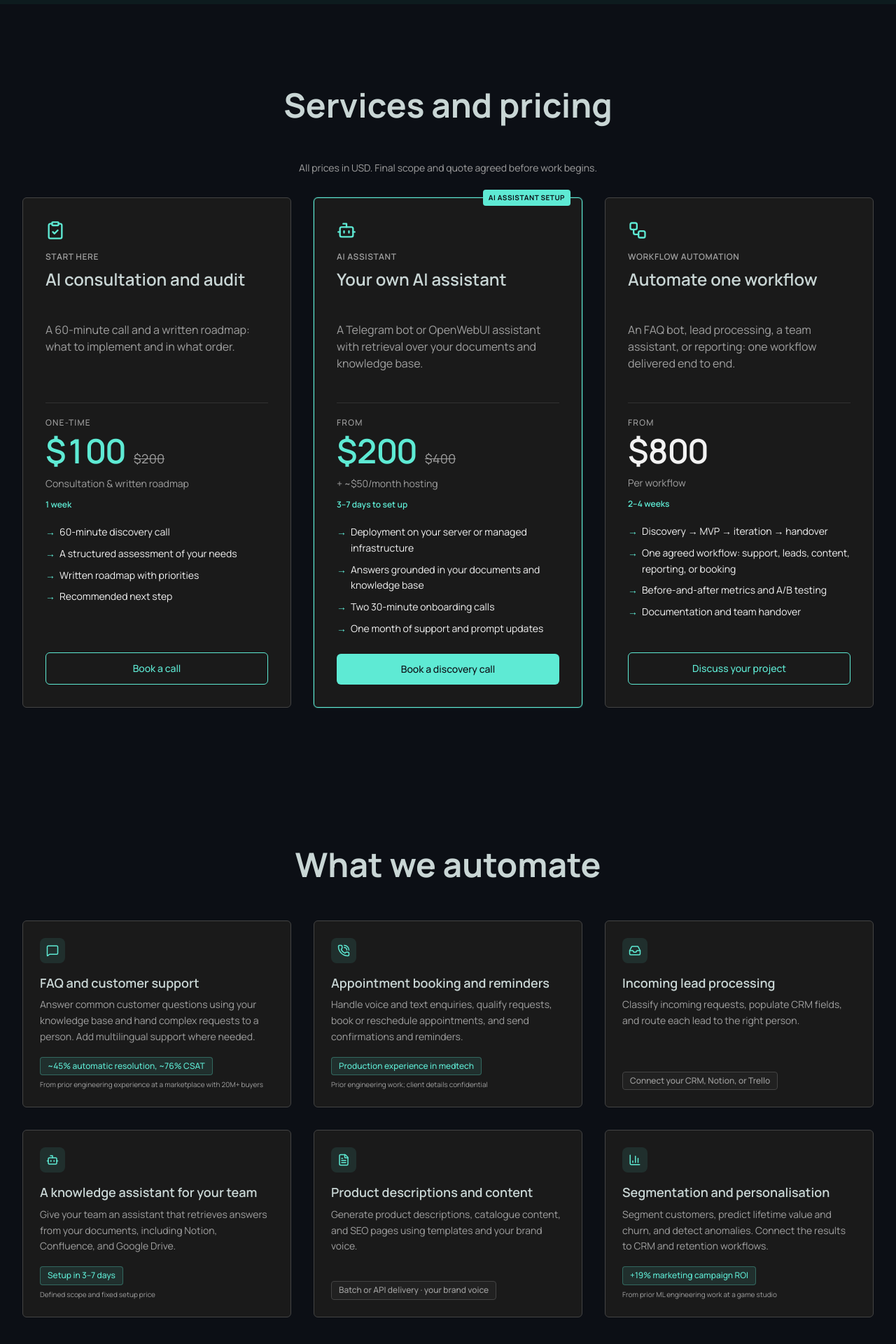
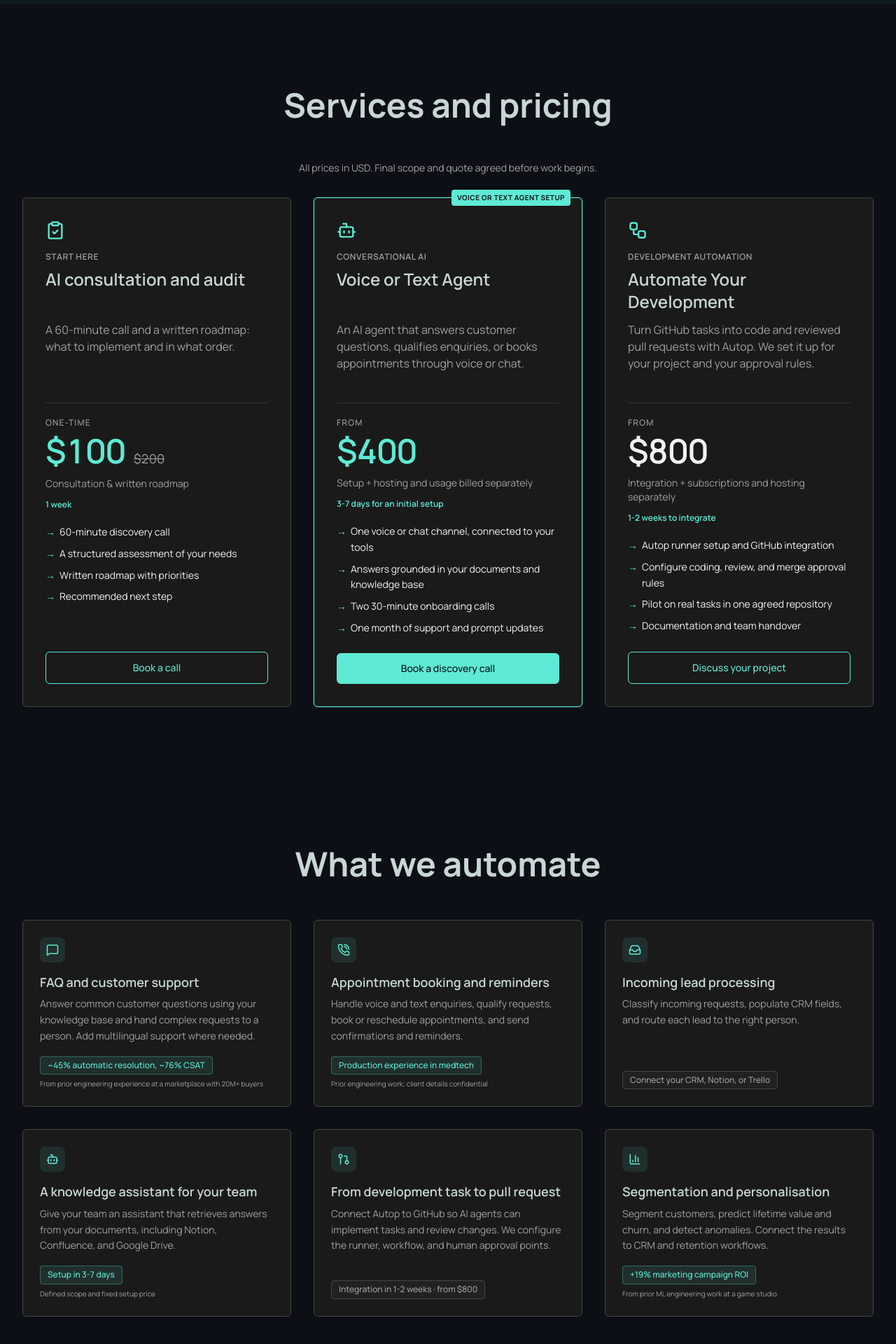
Before and after one commit to apovalov/vorklab, a Next.js app: page / in a window 1280 px wide. Shown: the part 794-2714 px from the top of the page at 70% size. Built offline with nearby package versions, Linux system fonts and the light colour scheme.

Commit message:
Update agent and development automation service offers

```diff
--- a/app/about/page.tsx
+++ b/app/about/page.tsx
@@ -9,7 +9,7 @@ export default function About() {
         <div className="max-w-4xl mx-auto px-4 py-20 text-center">
           <h1 className="text-3xl md:text-5xl font-bold text-[var(--heading-text)] mb-6">About VorkLab</h1>
           <p className="text-[var(--light-text)] text-lg mb-8">
-            VorkLab is an AI engineering practice led by Valentin Shapovalov. We build AI assistants, knowledge search, and workflow automation for businesses.
+            VorkLab is an AI engineering practice led by Valentin Shapovalov. We build voice and text AI agents for businesses and help engineering teams automate development with Autop, from GitHub tasks to reviewed pull requests.
           </p>
           <p className="text-[var(--light-text)]">Valentin brings 15+ years of IT experience, including production AI and machine learning work in marketplaces, medtech, and e-commerce.</p>
         </div>
--- a/app/faq/page.tsx
+++ b/app/faq/page.tsx
@@ -2,12 +2,13 @@ import { Navbar } from "@/components/landing/Navbar";
 import { Footer } from "@/components/landing/Footer";
 
 const faqs = [
-  { q: "What kind of AI solutions do you build?", a: "We build custom AI agents, chatbots, voice bots, internal automation tools, and full AI-powered applications tailored to your business needs." },
-  { q: "How long does a typical project take?", a: "An AI assistant typically takes 3–7 days to set up. A workflow automation project typically takes 2–4 weeks. We agree on scope and timing before starting." },
+  { q: "What kind of AI solutions do you build?", a: "We build voice and text AI agents for customer questions, enquiries, and booking. We also integrate Autop to automate development tasks, code reviews, and pull requests in GitHub." },
+  { q: "How long does a typical project take?", a: "An initial voice or text agent setup typically takes 3-7 days. Autop development automation takes 1-2 weeks to integrate for an agreed pilot. We confirm scope, access requirements, and timing before starting." },
+  { q: "What is included in development automation?", a: "We integrate Autop with one agreed GitHub repository, set up its runner on your infrastructure, configure coding and review steps, and test the flow on real tasks. You choose where human approval is required. We provide documentation and team handover. Required accounts and subscriptions are agreed before setup." },
   { q: "Do I need technical knowledge to work with you?", a: "No. We handle all the technical work and explain everything in plain language. You focus on your business, we handle the AI." },
   { q: "What tools and platforms do you use?", a: "We work with whatever fits your stack - n8n, Make, custom APIs, CRMs, Telegram, WhatsApp, Slack, and more. We build around your existing tools." },
   { q: "What happens after the project is delivered?", a: "We provide ongoing support and can iterate on the system as your needs evolve. We don't disappear after launch." },
-  { q: "How much does it cost?", a: "All prices are in US dollars (USD). See the service prices on our homepage. We confirm the scope, hosting costs, and final quote before work begins." },
+  { q: "How much does it cost?", a: "All prices are in US dollars (USD): consultation is $100, a voice or text agent starts at $400, and development automation integration starts at $800. Hosting, model usage, telephony, and any required product subscriptions are separate. We confirm all expected costs and the final scope before work begins." },
 ];
 
 export default function FAQ() {
--- a/app/layout.tsx
+++ b/app/layout.tsx
@@ -10,7 +10,7 @@ const manrope = Manrope({
 export const metadata: Metadata = {
   title: "VorkLab | AI Engineering and Workflow Automation",
   description:
-    "AI assistants, knowledge search, and workflow automation for businesses. Led by Valentin Shapovalov, with 15+ years in IT.",
+    "Voice and text AI agents from $400. Development automation with Autop from $800. AI engineering led by Valentin Shapovalov.",
   metadataBase: new URL("https://vorklab.com"),
   openGraph: {
     title: "VorkLab | AI Engineering and Workflow Automation",
--- a/components/landing/AutomateBlock.tsx
+++ b/components/landing/AutomateBlock.tsx
@@ -3,7 +3,7 @@ import {
   PhoneCall,
   Inbox,
   Bot,
-  FileText,
+  GitPullRequest,
   BarChart3,
   type LucideIcon,
 } from "lucide-react";
@@ -53,16 +53,16 @@ const processes: readonly Process[] = [
     description:
       "Give your team an assistant that retrieves answers from your documents, including Notion, Confluence, and Google Drive.",
     proofKind: "accent",
-    proofText: "Setup in 3–7 days",
+    proofText: "Setup in 3-7 days",
     proofNote: "Defined scope and fixed setup price",
   },
   {
-    icon: FileText,
-    title: "Product descriptions and content",
+    icon: GitPullRequest,
+    title: "From development task to pull request",
     description:
-      "Generate product descriptions, catalogue content, and SEO pages using templates and your brand voice.",
+      "Connect Autop to GitHub so AI agents can implement tasks and review changes. We configure the runner, workflow, and human approval points.",
     proofKind: "neutral",
-    proofText: "Batch or API delivery · your brand voice",
+    proofText: "Integration in 1-2 weeks · from $800",
   },
   {
     icon: BarChart3,
--- a/components/landing/Hero.tsx
+++ b/components/landing/Hero.tsx
@@ -11,7 +11,7 @@ export function Hero() {
           AI automation that works for your business
         </h1>
         <p className="text-base md:text-lg text-[var(--light-text)] mb-10 max-w-2xl mx-auto">
-          VorkLab is an AI engineering practice led by Valentin Shapovalov, with 15+ years in IT. We help business owners and teams build AI assistants and automate workflows, drawing on production experience in marketplaces, medtech, and e-commerce.
+          VorkLab is an AI engineering practice led by Valentin Shapovalov, with 15+ years in IT. We build voice and text AI agents for customer conversations and integrate development automation into your GitHub workflow. Our work draws on production experience in marketplaces, medtech, and e-commerce.
         </p>
         <div className="flex flex-col items-center gap-3">
           <a
--- a/components/landing/Solutions.tsx
+++ b/components/landing/Solutions.tsx
@@ -24,16 +24,16 @@ const tiers = [
   },
   {
     icon: Bot,
-    label: "AI assistant",
-    title: "Your own AI assistant",
-    pitch: "A Telegram bot or OpenWebUI assistant with retrieval over your documents and knowledge base.",
-    price: "$200",
+    label: "Conversational AI",
+    title: "Voice or Text Agent",
+    pitch: "An AI agent that answers customer questions, qualifies enquiries, or books appointments through voice or chat.",
+    price: "$400",
     priceLabel: "From",
-    originalPrice: "$400",
-    priceNote: "+ ~$50/month hosting",
-    duration: "3–7 days to set up",
+    originalPrice: undefined,
+    priceNote: "Setup + hosting and usage billed separately",
+    duration: "3-7 days for an initial setup",
     bullets: [
-      "Deployment on your server or managed infrastructure",
+      "One voice or chat channel, connected to your tools",
       "Answers grounded in your documents and knowledge base",
       "Two 30-minute onboarding calls",
       "One month of support and prompt updates",
@@ -43,18 +43,18 @@ const tiers = [
   },
   {
     icon: Workflow,
-    label: "Workflow automation",
-    title: "Automate one workflow",
-    pitch: "An FAQ bot, lead processing, a team assistant, or reporting: one workflow delivered end to end.",
+    label: "Development automation",
+    title: "Automate Your Development",
+    pitch: "Turn GitHub tasks into code and reviewed pull requests with Autop. We set it up for your project and your approval rules.",
     price: "$800",
     priceLabel: "From",
     originalPrice: undefined,
-    priceNote: "Per workflow",
-    duration: "2–4 weeks",
+    priceNote: "Integration + subscriptions and hosting separately",
+    duration: "1-2 weeks to integrate",
     bullets: [
-      "Discovery → MVP → iteration → handover",
-      "One agreed workflow: support, leads, content, reporting, or booking",
-      "Before-and-after metrics and A/B testing",
+      "Autop runner setup and GitHub integration",
+      "Configure coding, review, and merge approval rules",
+      "Pilot on real tasks in one agreed repository",
       "Documentation and team handover",
     ],
     ctaLabel: "Discuss your project",
@@ -90,7 +90,7 @@ export function Solutions() {
                 >
                   {isHighlighted && (
                     <span className="absolute -top-3 right-4 bg-[var(--vorklab-accent)] text-[var(--base-bg)] text-[10px] font-bold uppercase tracking-wider px-2 py-1 rounded">
-                      AI assistant setup
+                      Voice or text agent setup
                     </span>
                   )}
                   <Icon className="text-[var(--vorklab-accent)] mb-4" size={28} />
@@ -108,7 +108,7 @@ export function Solutions() {
                       {tier.priceLabel}
                     </p>
                     <div className="flex items-baseline gap-3 whitespace-nowrap tabular-nums">
-                      <span className={`text-4xl lg:text-5xl font-semibold tracking-tight leading-none ${tier.originalPrice ? "text-[var(--vorklab-accent)]" : "text-[var(--main-text)]"}`}>
+                      <span className={`text-4xl lg:text-5xl font-semibold tracking-tight leading-none ${tier.originalPrice || isHighlighted ? "text-[var(--vorklab-accent)]" : "text-[var(--main-text)]"}`}>
                         {tier.originalPrice && <span className="sr-only">Current price: </span>}
                         {tier.price}
                       </span>
```
